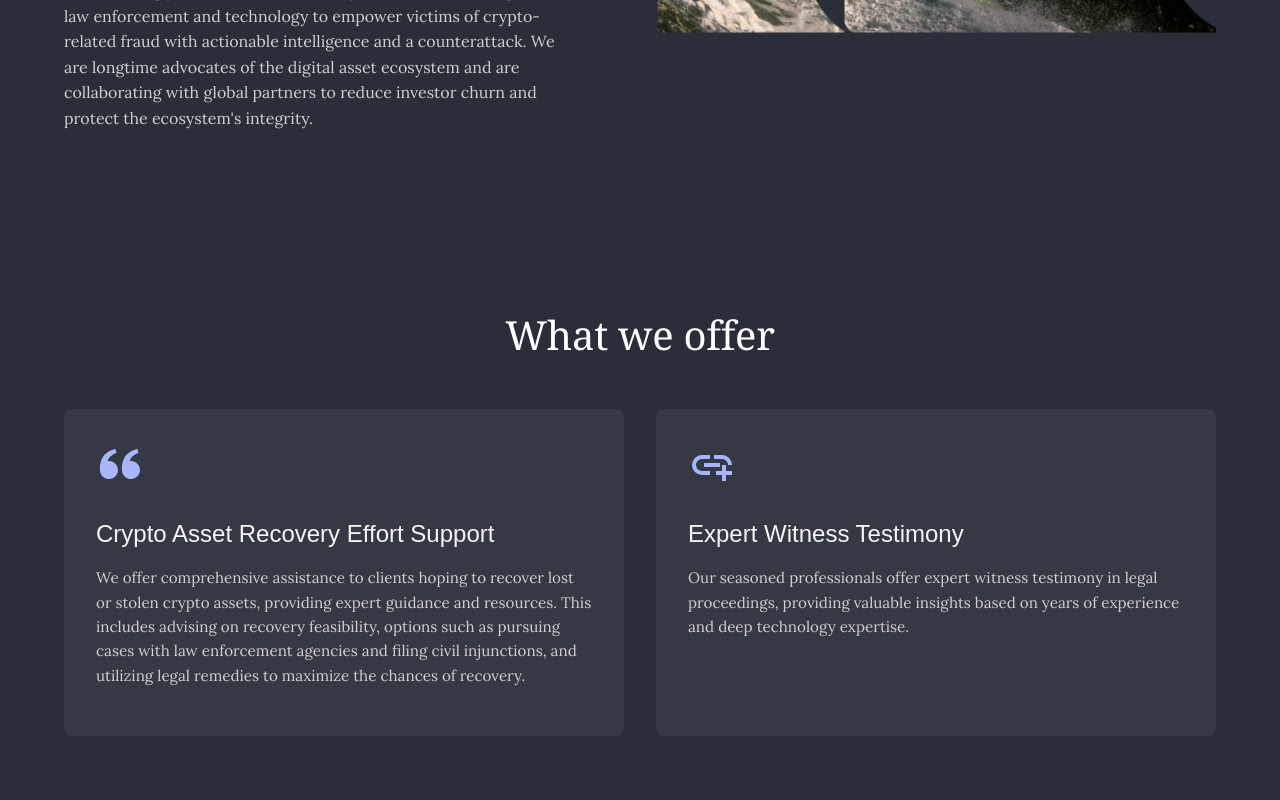
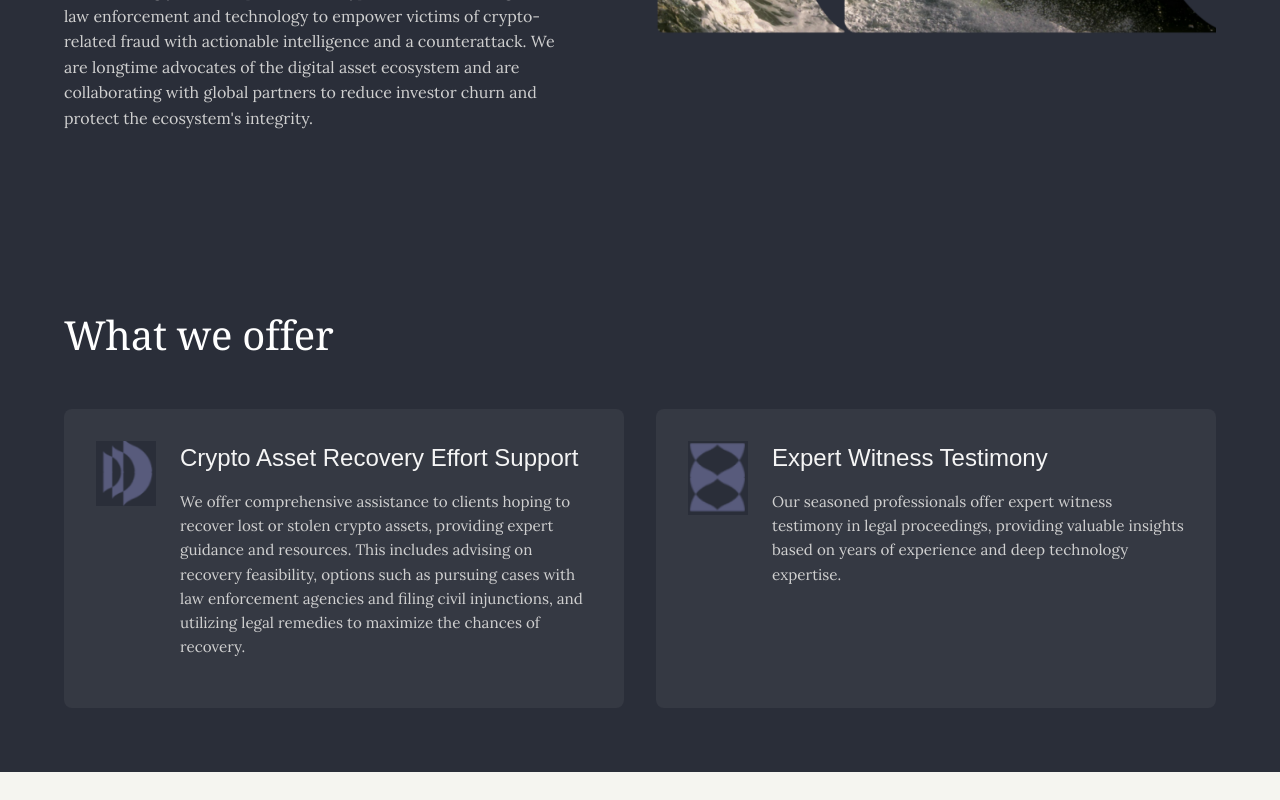
Before and after one commit to alextmn/orca-ui, an Angular app: page / in a window 1280 px wide. Shown: the part 458-1258 px from the top of the page. After the commit the page ends 1230 px from the top, so only its background shows below. Built offline with nearby package versions, Linux system fonts and the light colour scheme.

Commit message:
home page layout

```diff
--- a/src/app/home/home.component.html
+++ b/src/app/home/home.component.html
@@ -36,11 +36,11 @@
     <h2>What we offer</h2>
     <div class="service-cards">
       <div class="service-card">
-        <div class="service-icon quote-icon">
-          <svg viewBox="0 0 24 24" width="48" height="48">
-            <path fill="currentColor" d="M6.5 10c-.223 0-.437.034-.65.065.069-.232.14-.468.254-.68.114-.308.292-.575.469-.844.148-.291.409-.488.601-.737.201-.242.475-.403.692-.604.213-.21.492-.315.714-.463.232-.133.434-.28.65-.35.208-.086.39-.16.539-.222.302-.125.474-.197.474-.197L9.758 4.03c0 0-.218.052-.597.144C8.97 4.222 8.737 4.278 8.472 4.345c-.271.05-.56.187-.882.312C7.272 4.799 6.904 4.895 6.562 5.123c-.344.218-.741.4-1.091.692C5.132 6.116 4.723 6.377 4.421 6.76c-.33.358-.656.734-.909 1.162C3.219 8.33 3.02 8.778 2.81 9.221c-.19.443-.343.896-.468 1.336-.237.882-.343 1.72-.384 2.437-.034.718-.014 1.315.028 1.747.015.204.043.402.063.539.017.109.025.168.025.168l.026-.006C2.535 17.474 4.338 19 6.5 19c2.485 0 4.5-2.015 4.5-4.5S8.985 10 6.5 10zM17.5 10c-.223 0-.437.034-.65.065.069-.232.14-.468.254-.68.114-.308.292-.575.469-.844.148-.291.409-.488.601-.737.201-.242.475-.403.692-.604.213-.21.492-.315.714-.463.232-.133.434-.28.65-.35.208-.086.39-.16.539-.222.302-.125.474-.197.474-.197L20.758 4.03c0 0-.218.052-.597.144-.191.048-.424.104-.689.171-.271.05-.56.187-.882.312-.317.143-.686.238-1.028.467-.344.218-.741.4-1.091.692-.339.301-.748.562-1.05.944-.33.358-.656.734-.909 1.162C14.219 8.33 14.02 8.778 13.81 9.221c-.19.443-.343.896-.468 1.336-.237.882-.343 1.72-.384 2.437-.034.718-.014 1.315.028 1.747.015.204.043.402.063.539.017.109.025.168.025.168l.026-.006C13.535 17.474 15.338 19 17.5 19c2.485 0 4.5-2.015 4.5-4.5S19.985 10 17.5 10z"/>
-          </svg>
+        <div class="service-content">
+          <div class="service-icon">
+            <img src="/assets/images/offer-left.png" alt="Crypto Asset Recovery">
           </div>
+          <div class="service-text">
             <h3>Crypto Asset Recovery Effort Support</h3>
             <p>
               We offer comprehensive assistance to clients hoping to recover lost or stolen crypto assets, providing expert guidance and resources.
@@ -48,12 +48,14 @@
               injunctions, and utilizing legal remedies to maximize the chances of recovery.
             </p>
           </div>
+        </div>
+      </div>
       <div class="service-card">
-        <div class="service-icon chain-icon">
-          <svg viewBox="0 0 24 24" width="48" height="48">
-            <path fill="currentColor" d="M7,7H11V9H7A3,3 0 0,0 4,12A3,3 0 0,0 7,15H11V17H7A5,5 0 0,1 2,12A5,5 0 0,1 7,7M17,7A5,5 0 0,1 22,12H20A3,3 0 0,0 17,9H13V7H17M8,11H16V13H8V11M17,12H19V15H22V17H19V20H17V17H14V15H17V12Z"/>
-          </svg>
+        <div class="service-content">
+          <div class="service-icon">
+            <img src="/assets/images/offer-right.png" alt="Expert Witness Testimony">
           </div>
+          <div class="service-text">
             <h3>Expert Witness Testimony</h3>
             <p>
               Our seasoned professionals offer expert witness testimony in legal proceedings, providing valuable insights based on years of
@@ -61,5 +63,7 @@
             </p>
           </div>
         </div>
+      </div>
+    </div>
   </section>
 </div>
--- a/src/app/home/home.component.scss
+++ b/src/app/home/home.component.scss
@@ -114,7 +114,7 @@
     font-size: 2.5rem;
     font-weight: 400;
     margin-bottom: 3rem;
-    text-align: center;
+    text-align: left;
   }
 
   .service-cards {
@@ -127,27 +127,47 @@
       padding: 2rem;
       border-radius: 8px;
       transition: transform 0.3s ease, box-shadow 0.3s ease;
+      text-align: left;
 
       &:hover {
         transform: translateY(-5px);
         box-shadow: 0 10px 20px rgba(0, 0, 0, 0.2);
       }
 
-      .service-icon {
-        margin-bottom: 1.5rem;
-        color: #a8b5ff;
-      }
+      .service-content {
+        text-align: left;
+        display: flex;
+        flex-direction: row;
+        align-items: flex-start;
 
-      h3 {
-        font-size: 1.5rem;
-        margin-bottom: 1rem;
-        color: #f5f5f5;
+        .service-icon {
+          margin-right: 1.5rem;
+          flex-shrink: 0;
+
+          img {
+            width: 60px;
+            height: auto;
+            display: block;
+          }
+        }
+
+        .service-text {
+          flex: 1;
+
+          h3 {
+            font-size: 1.5rem;
+            margin-top: 0;
+            margin-bottom: 0.75rem;
+            color: #f5f5f5;
+          }
+        }
       }
 
       p {
         font-size: 0.95rem;
         line-height: 1.6;
         color: #d0d0d0;
+        text-align: left;
       }
     }
   }
```
Lines whose indentation alone changed are shown as unchanged.
